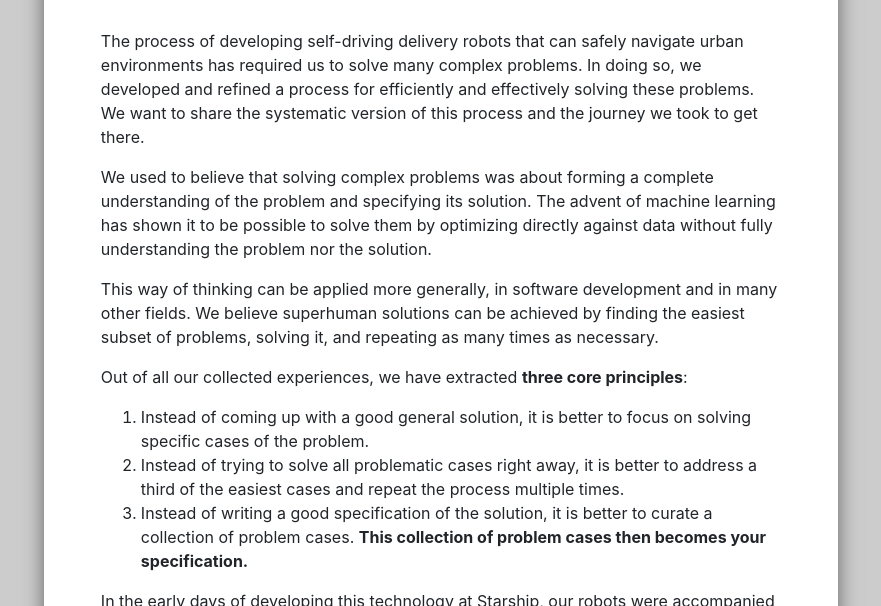
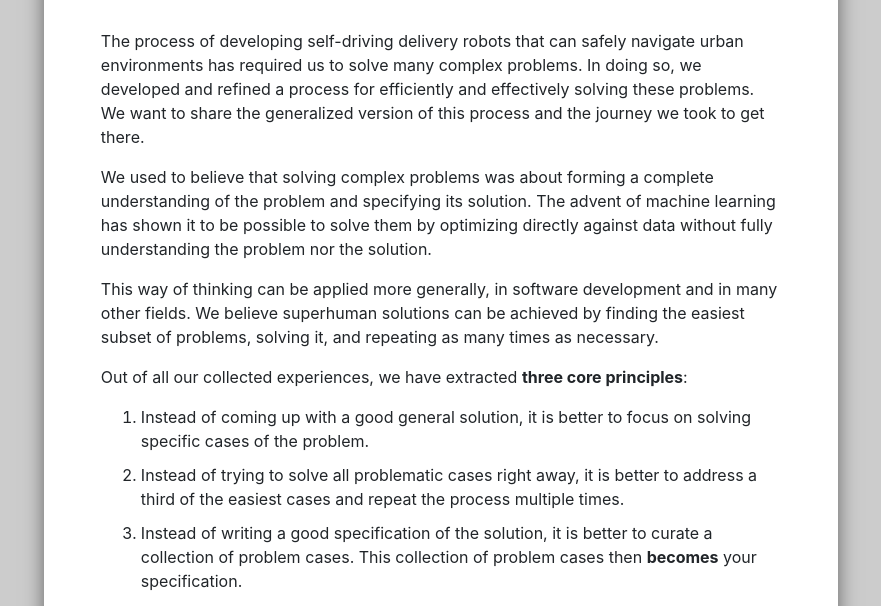
Before and after one commit to kristjankorjus/kristjankorjus.github.io, a plain HTML site: page index.html in a window 1280 px wide. Shown: the part 136-742 px from the top of the page, without its empty margins (199-1080 px from the left). Drawn offline with nearby package versions, Linux system fonts and the light colour scheme.

Commit message:
final changes

```diff
--- a/css/second.css
+++ b/css/second.css
@@ -18,6 +18,11 @@ div.container {
   padding-left: 1.5cm;
   padding-right: 1.5cm;
 }
+
+li {
+  margin-bottom: 10px;
+}
+
 @media (max-width: 21cm) {
   page[size="A4"] {
     width: 96%;
--- a/index.html
+++ b/index.html
@@ -32,7 +32,7 @@
           safely navigate urban environments has required us to solve many
           complex problems. In doing so, we developed and refined a process
           for efficiently and effectively solving these problems. We want to
-          share the systematic version of this process and the journey we took
+          share the generalized version of this process and the journey we took
           to get there.
         </p>
         <p>
@@ -67,7 +67,7 @@
           <li>
             Instead of writing a good specification of the solution,
             it is better to curate a collection of problem cases.
-            <b>This collection of problem cases then becomes your specification.</b>
+            This collection of problem cases then <b>becomes</b> your specification.
           </li>
         </ol>
 
@@ -111,7 +111,7 @@
           not about software, but about changing the processes determining
           how humans interact with the robots (we intentionally have remote
           operators occasionally oversee robots, in especially demanding places,
-          over a video link). Sometimes the solution was as simple as adding
+          over a video link). Other times the solution was to add
           new sensors to the robot. Not because these sensors were "better"
           in terms of their general capability, but because they solved a
           handful of real-life cases that didn’t have other solutions.
@@ -136,7 +136,7 @@
         <h3>Authors</h3>
 
         <ul style="list-style-type:none;">
-          <li>Kristjan Korjus, Head of Data at Starship Technologies (korjus@gmail.com)</li>
+          <li>Kristjan Korjus, Head of Data at Starship Technologies</li>
           <li>Ahti Heinla, co-founder of Skype, founder and CTO at Starship Technologies</li>
           <li>Taivo Pungas, Automation lead at Veriff</li>
           <li>Rao Pärnpuu, Safety Analysis and Data Annotation team lead at Starship Technologies</li>
```
